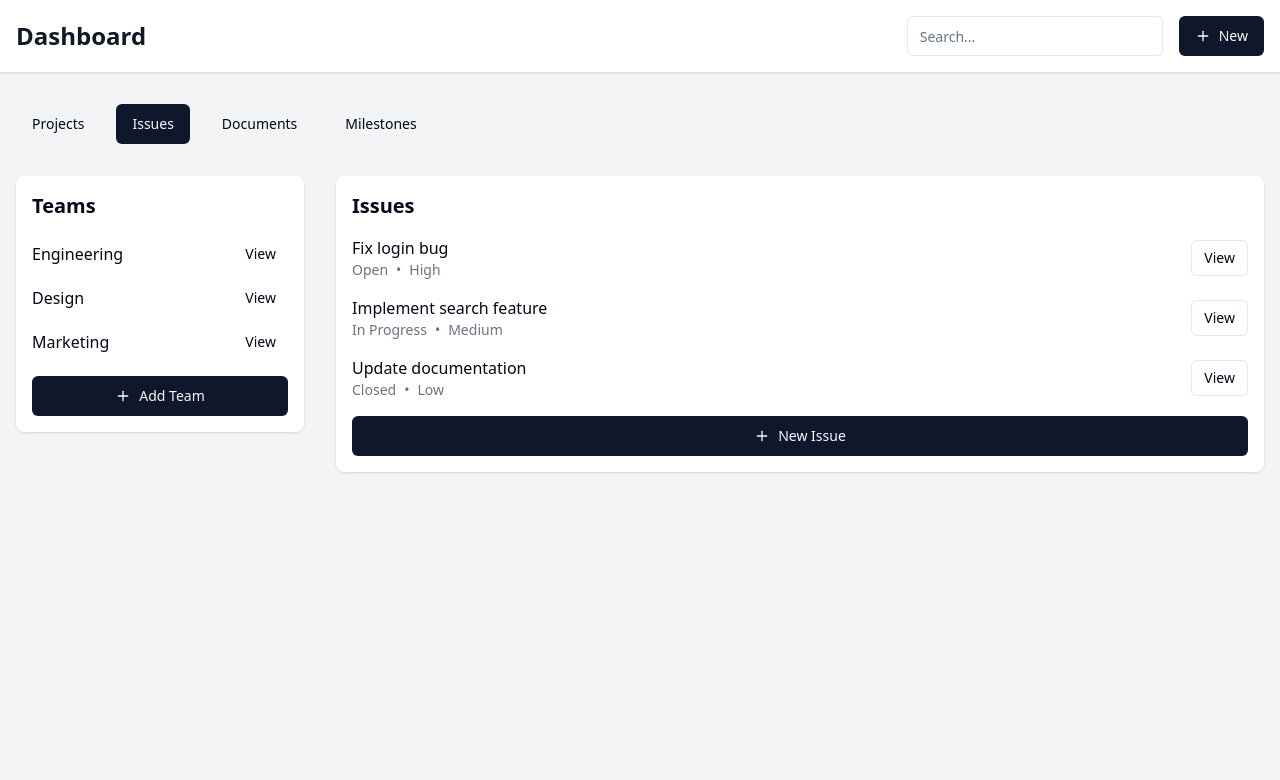
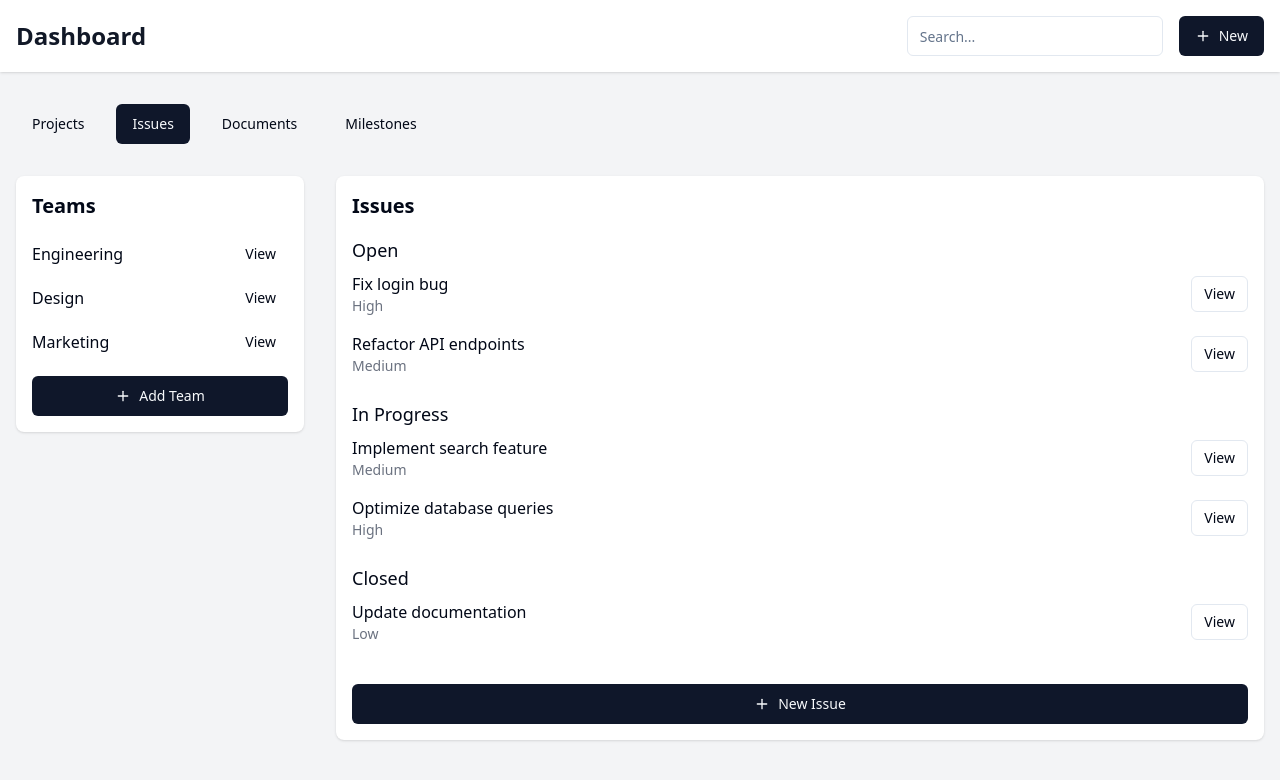
Before and after one commit to GPT-Engineer-App/linear-ecosystem-hub, a React (Vite) app: page /dashboard in a window 1280 px wide. Both pictures are taken after a click on the button "Issues". Shown: the top 780 px of the page. Built offline with nearby package versions, Linux system fonts and the light colour scheme.

Commit message:
GPT Engineer Update [skip gpt_engineer]

```diff
--- a/src/components/IssueList.jsx
+++ b/src/components/IssueList.jsx
@@ -1,7 +1,7 @@
 import { Button } from "@/components/ui/button";
 import { Plus } from "lucide-react";
 
-const IssueList = ({ issues, onSelectIssue }) => {
+const IssueList = ({ groupedIssues, onSelectIssue }) => {
   const addNewIssue = () => {
     // This function should be implemented in the parent component
     console.log("Add new issue");
@@ -10,14 +10,15 @@ const IssueList = ({ issues, onSelectIssue }) => {
   return (
     <div className="bg-white dark:bg-gray-800 p-4 rounded-lg shadow">
       <h2 className="text-xl font-semibold mb-4">Issues</h2>
+      {Object.entries(groupedIssues).map(([status, issues]) => (
+        <div key={status} className="mb-6">
+          <h3 className="text-lg font-medium mb-2">{status}</h3>
           <ul className="space-y-4">
             {issues.map((issue) => (
               <li key={issue.id} className="flex items-center justify-between">
                 <div>
-              <h3 className="font-medium">{issue.title}</h3>
+                  <h4 className="font-medium">{issue.title}</h4>
                   <div className="flex space-x-2 text-sm">
-                <span className="text-gray-500 dark:text-gray-400">{issue.status}</span>
-                <span className="text-gray-500 dark:text-gray-400">•</span>
                     <span className="text-gray-500 dark:text-gray-400">{issue.priority}</span>
                   </div>
                 </div>
@@ -27,6 +28,8 @@ const IssueList = ({ issues, onSelectIssue }) => {
               </li>
             ))}
           </ul>
+        </div>
+      ))}
       <Button className="w-full mt-4" onClick={addNewIssue}>
         <Plus className="h-4 w-4 mr-2" /> New Issue
       </Button>
--- a/src/pages/Dashboard.jsx
+++ b/src/pages/Dashboard.jsx
@@ -1,4 +1,4 @@
-import { useState } from "react";
+import { useState, useMemo } from "react";
 import { Button } from "@/components/ui/button";
 import { Input } from "@/components/ui/input";
 import { Plus, Search } from "lucide-react";
@@ -16,7 +16,19 @@ const Dashboard = () => {
     { id: 1, title: "Fix login bug", status: "Open", priority: "High" },
     { id: 2, title: "Implement search feature", status: "In Progress", priority: "Medium" },
     { id: 3, title: "Update documentation", status: "Closed", priority: "Low" },
+    { id: 4, title: "Refactor API endpoints", status: "Open", priority: "Medium" },
+    { id: 5, title: "Optimize database queries", status: "In Progress", priority: "High" },
   ]);
+
+  const groupedIssues = useMemo(() => {
+    return issues.reduce((acc, issue) => {
+      if (!acc[issue.status]) {
+        acc[issue.status] = [];
+      }
+      acc[issue.status].push(issue);
+      return acc;
+    }, {});
+  }, [issues]);
 
   const handleSelectIssue = (issueId) => {
     setSelectedIssueId(issueId);
@@ -89,7 +101,7 @@ const Dashboard = () => {
           </div>
           <div className="col-span-3">
             {activeView === "projects" && <ProjectList />}
-            {activeView === "issues" && <IssueList issues={issues} onSelectIssue={handleSelectIssue} />}
+            {activeView === "issues" && <IssueList groupedIssues={groupedIssues} onSelectIssue={handleSelectIssue} />}
             {activeView === "issue" && <IssueView issueId={selectedIssueId} onUpdate={handleUpdateIssue} />}
             {activeView === "documents" && <DocumentList />}
             {activeView === "milestones" && <MilestoneView />}
```
Lines whose indentation alone changed are shown as unchanged.
